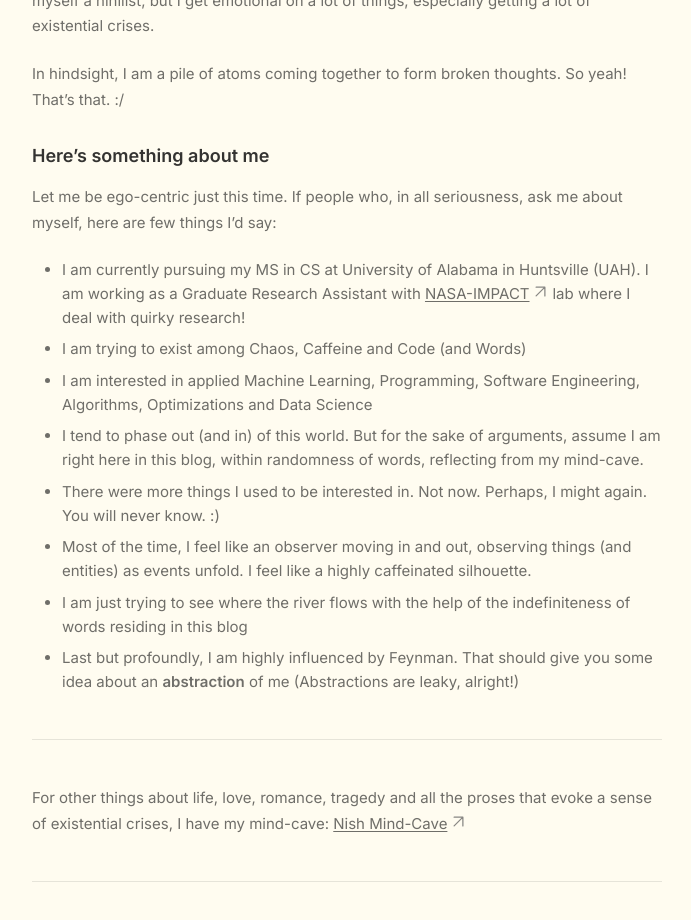
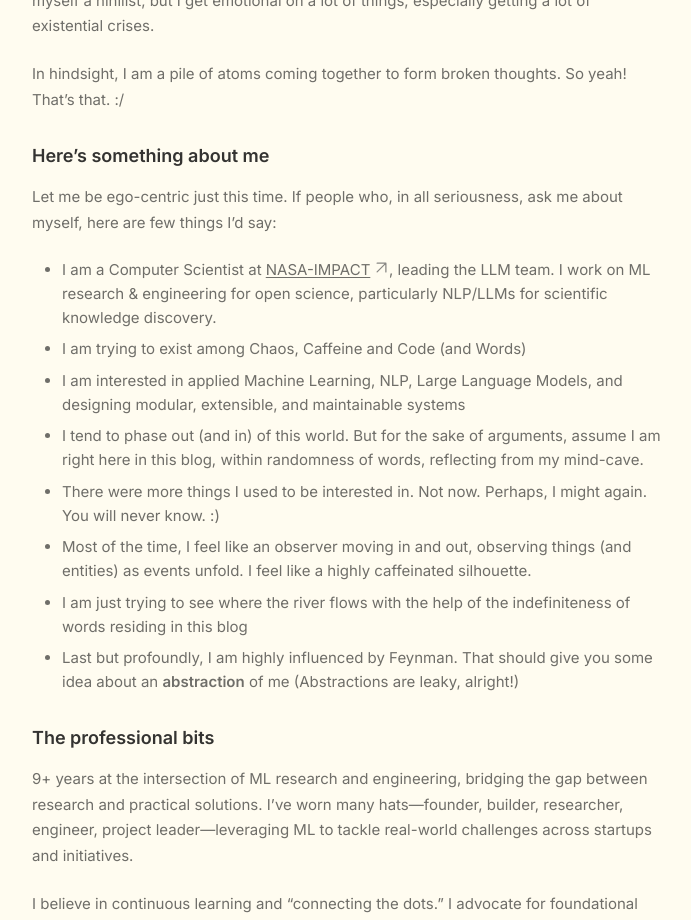
Before and after one commit to NISH1001/NISH1001.github.io, a Jekyll site: the page built from pages/about.md, in a window 1280 px wide and 1400 px high, scrolled down 816 px. Shown: the top 920 px of the window, without its empty margins (293-984 px from the left). Built offline with Jekyll 4.4.1, drawn with Linux system fonts in a browser that asks for light colours; some of the changed text lies outside the part shown.

Commit message:
Update about page

```diff
--- a/pages/about.md
+++ b/pages/about.md
@@ -33,14 +33,22 @@ In hindsight, I am a pile of atoms coming together to form broken thoughts. So y
 
 Let me be ego-centric just this time. If people who, in all seriousness, ask me about myself, here are few things I'd say:
 
-- I am currently pursuing my MS in CS at University of Alabama in Huntsville (UAH). I am working as a Graduate Research Assistant with [NASA-IMPACT](https://earthdata.nasa.gov/esds/impact) lab where I deal with quirky research!
+- I am a Computer Scientist at [NASA-IMPACT](https://earthdata.nasa.gov/esds/impact), leading the LLM team. I work on ML research & engineering for open science, particularly NLP/LLMs for scientific knowledge discovery.
 - I am trying to exist among Chaos, Caffeine and Code (and Words)
-- I am interested in applied Machine Learning, Programming, Software Engineering, Algorithms, Optimizations and Data Science
+- I am interested in applied Machine Learning, NLP, Large Language Models, and designing modular, extensible, and maintainable systems
 - I tend to phase out (and in) of this world. But for the sake of arguments, assume I am right here in this blog, within randomness of words, reflecting from my mind-cave.
 - There were more things I used to be interested in. Not now. Perhaps, I might again. You will never know. :)
 - Most of the time, I feel like an observer moving in and out, observing things (and entities) as events unfold. I feel like a highly caffeinated silhouette.
 - I am just trying to see where the river flows with the help of the indefiniteness of words residing in this blog
 - Last but profoundly, I am highly influenced by Feynman. That should give you some idea about an **abstraction** of me (Abstractions are leaky, alright!)
+
+### The professional bits
+
+9+ years at the intersection of ML research and engineering, bridging the gap between research and practical solutions. I've worn many hats—founder, builder, researcher, engineer, project leader—leveraging ML to tackle real-world challenges across startups and initiatives.
+
+I believe in continuous learning and "connecting the dots." I advocate for foundational CS principles as crucial for effectively leveraging new technologies. My interests in ML span NLP, computer vision, MLOps, and LLMs—with a particular focus on low-resource training environments.
+
+Beyond the technical, I explore philosophical domains: life, culture, art, progress, and the nature of existence. These explorations help reformulate my mental models and meta-learning strategies.
 
 ---
 
```
